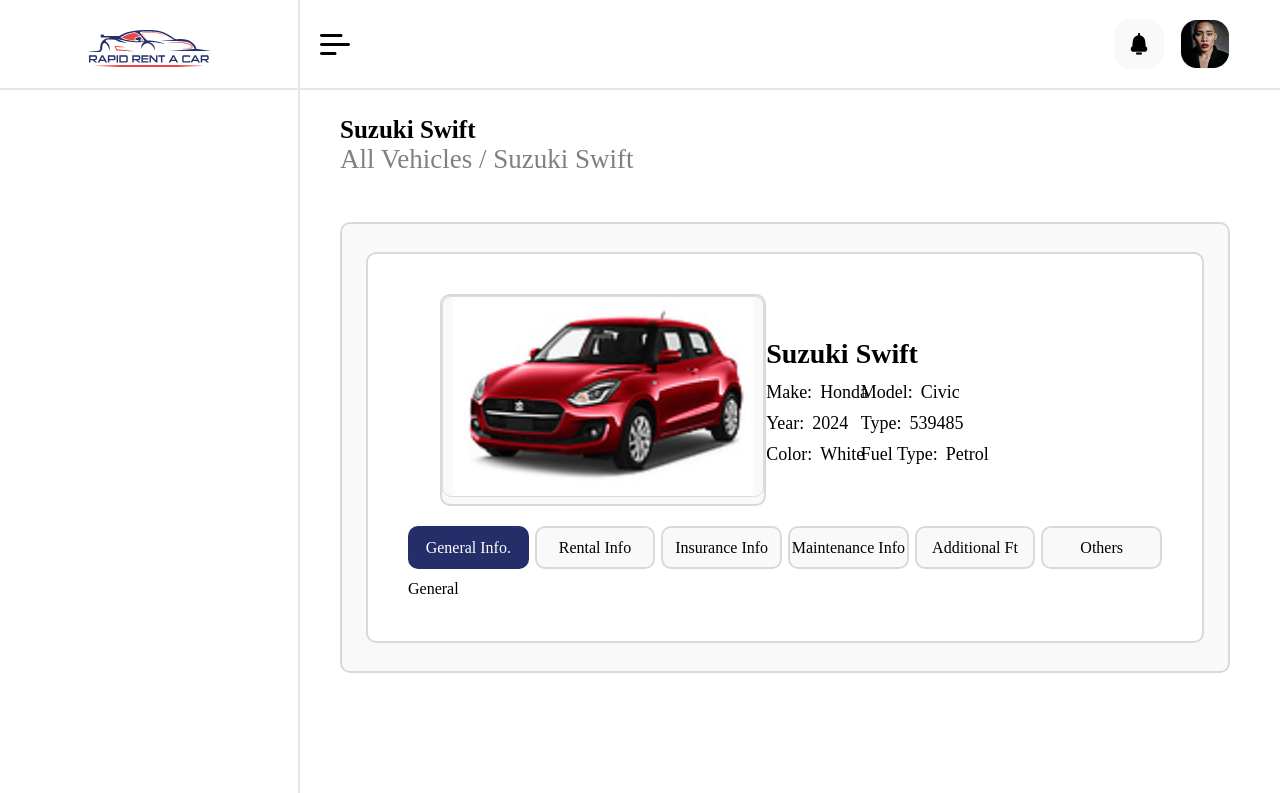
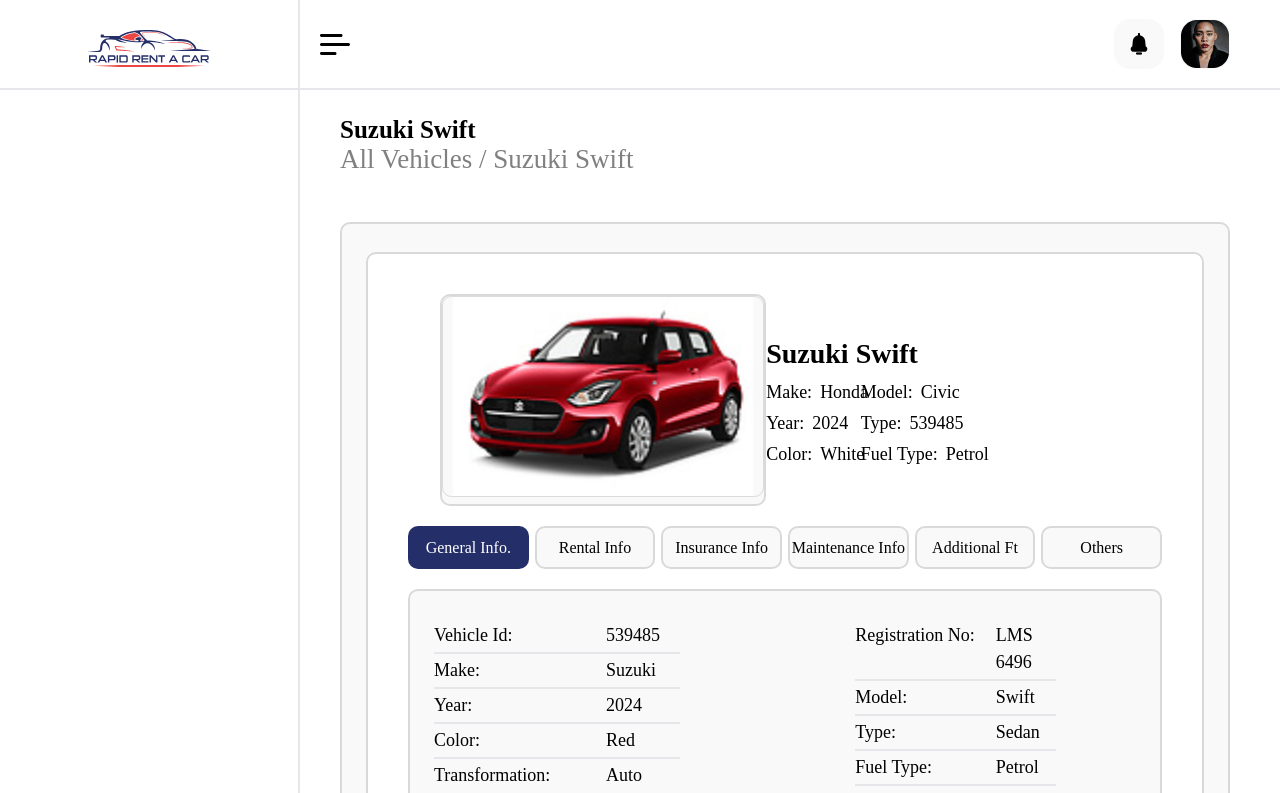
Before and after one commit to ahmadKhalid47/rent-a-car-test, a Next.js app: page /Components/CarInfo in a window 1280 px wide. Shown: the top 793 px of the page. Built offline with nearby package versions, Linux system fonts and the light colour scheme.

Commit message:
fvnsdjfn

```diff
--- a/app/Components/CarInfo.tsx
+++ b/app/Components/CarInfo.tsx
@@ -1,6 +1,7 @@
-'use client'
+"use client";
 import car from "@/public/carInfoCar.svg";
 import { useState } from "react";
+import General from "./General";
 export default function CarInfo() {
   let [activeButton, setActiveButton] = useState("General");
   return (
@@ -67,7 +68,7 @@
               </div>
             </div>
           </div>
-          <div className="w-full h-fit flex justify-between items-center mt-5 mb-2">
+          <div className="w-full h-fit flex justify-between items-center mt-5">
             <div
               className="w-[16%] h-[43px] flex justify-center rounded-[10px] hover:cursor-pointer border-grey border-light-grey items-center text-white font-[500] text-[16px] leading-[18px] bg-main-blue"
               onClick={() => setActiveButton("General")}
@@ -105,7 +106,13 @@
               Others
             </div>
           </div>
-          {activeButton === "General" ? <>General</> : <>else</>}
+          {activeButton === "General" ? (
+            <>
+              <General />
+            </>
+          ) : (
+            <>else</>
+          )}
         </div>
       </div>
     </div>
--- /dev/null
+++ b/app/Components/General.tsx
@@ -0,0 +1,76 @@
+export default function General() {
+  return (
+    <div className="w-full h-fit flex justify-between flex-wrap items-start gap-x-[5%] gap-y-[5%] py-7 px-6 rounded-[10px] bg-light-grey border-2 border-grey bg-light-grey mt-5">
+      <div className="w-[35%] h-fit flex flex-col justify-start items-start bg-red-30">
+        <div className="w-full h-fit flex justify-between items-start py-[3px]">
+          <p className="font-[400] text-[18px] leading-[27px]">Vehicle Id:</p>
+          <p className="w-[30%] text-start font-[400] text-[18px] leading-[27px]">
+            539485
+          </p>
+        </div>
+        <div className="w-full h-fit flex justify-between items-start py-[3px] border-t-[2px]">
+          <p className="font-[400] text-[18px] leading-[27px]">Make:</p>
+          <p className="w-[30%] text-start font-[400] text-[18px] leading-[27px]">
+            Suzuki
+          </p>
+        </div>
+        <div className="w-full h-fit flex justify-between items-start py-[3px] border-t-[2px]">
+          <p className="font-[400] text-[18px] leading-[27px]">Year:</p>
+          <p className="w-[30%] text-start font-[400] text-[18px] leading-[27px]">
+            2024
+          </p>
+        </div>
+        <div className="w-full h-fit flex justify-between items-start py-[3px] border-t-[2px]">
+          <p className="font-[400] text-[18px] leading-[27px]">Color:</p>
+          <p className="w-[30%] text-start font-[400] text-[18px] leading-[27px]">
+            Red
+          </p>
+        </div>
+        <div className="w-full h-fit flex justify-between items-start py-[3px] border-t-[2px]">
+          <p className="font-[400] text-[18px] leading-[27px]">
+            Transformation:
+          </p>
+          <p className="w-[30%] text-start font-[400] text-[18px] leading-[27px]">
+            Auto
+          </p>
+        </div>
+      </div>
+      <div className="w-[40%] h-fit flex flex-col justify-start items-start bg-red-30 pe-20">
+        <div className="w-full h-fit flex justify-between items-start py-[3px]">
+          <p className="font-[400] text-[18px] leading-[27px]">
+            Registration No:
+          </p>
+          <p className="w-[30%] text-start font-[400] text-[18px] leading-[27px]">
+            LMS 6496
+          </p>
+        </div>
+        <div className="w-full h-fit flex justify-between items-start py-[3px] border-t-[2px]">
+          <p className="font-[400] text-[18px] leading-[27px]">Model:</p>
+          <p className="w-[30%] text-start font-[400] text-[18px] leading-[27px]">
+            Swift
+          </p>
+        </div>
+        <div className="w-full h-fit flex justify-between items-start py-[3px] border-t-[2px]">
+          <p className="font-[400] text-[18px] leading-[27px]">Type:</p>
+          <p className="w-[30%] text-start font-[400] text-[18px] leading-[27px]">
+            Sedan
+          </p>
+        </div>
+        <div className="w-full h-fit flex justify-between items-start py-[3px] border-t-[2px]">
+          <p className="font-[400] text-[18px] leading-[27px]">Fuel Type:</p>
+          <p className="w-[30%] text-start font-[400] text-[18px] leading-[27px]">
+            Petrol
+          </p>
+        </div>
+        <div className="w-full h-fit flex justify-between items-start py-[3px] border-t-[2px]">
+          <p className="font-[400] text-[18px] leading-[27px]">
+            Current Millage:
+          </p>
+          <p className="w-[30%] text-start font-[400] text-[18px] leading-[27px]">
+            5309502
+          </p>
+        </div>
+      </div>
+    </div>
+  );
+}
```
